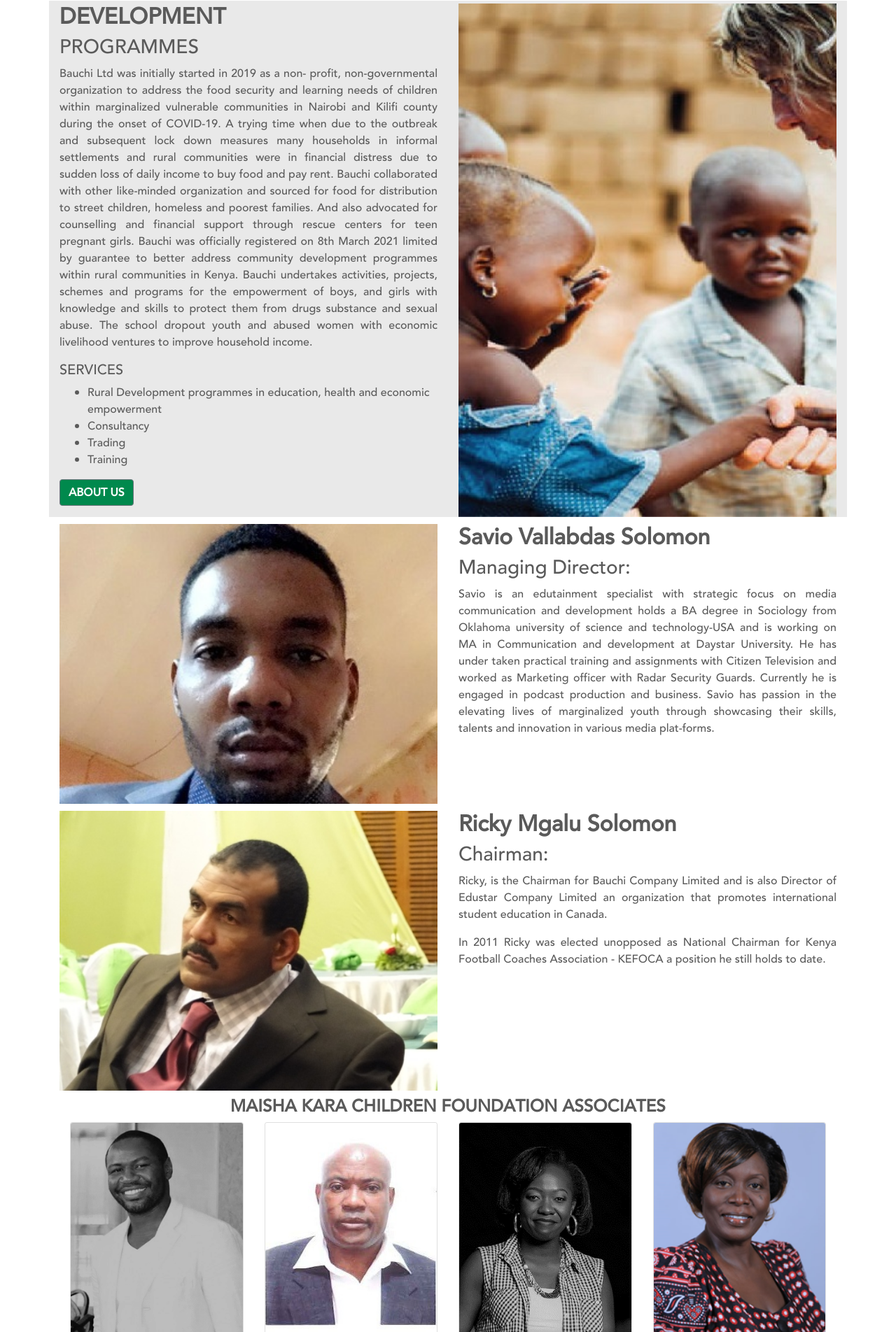
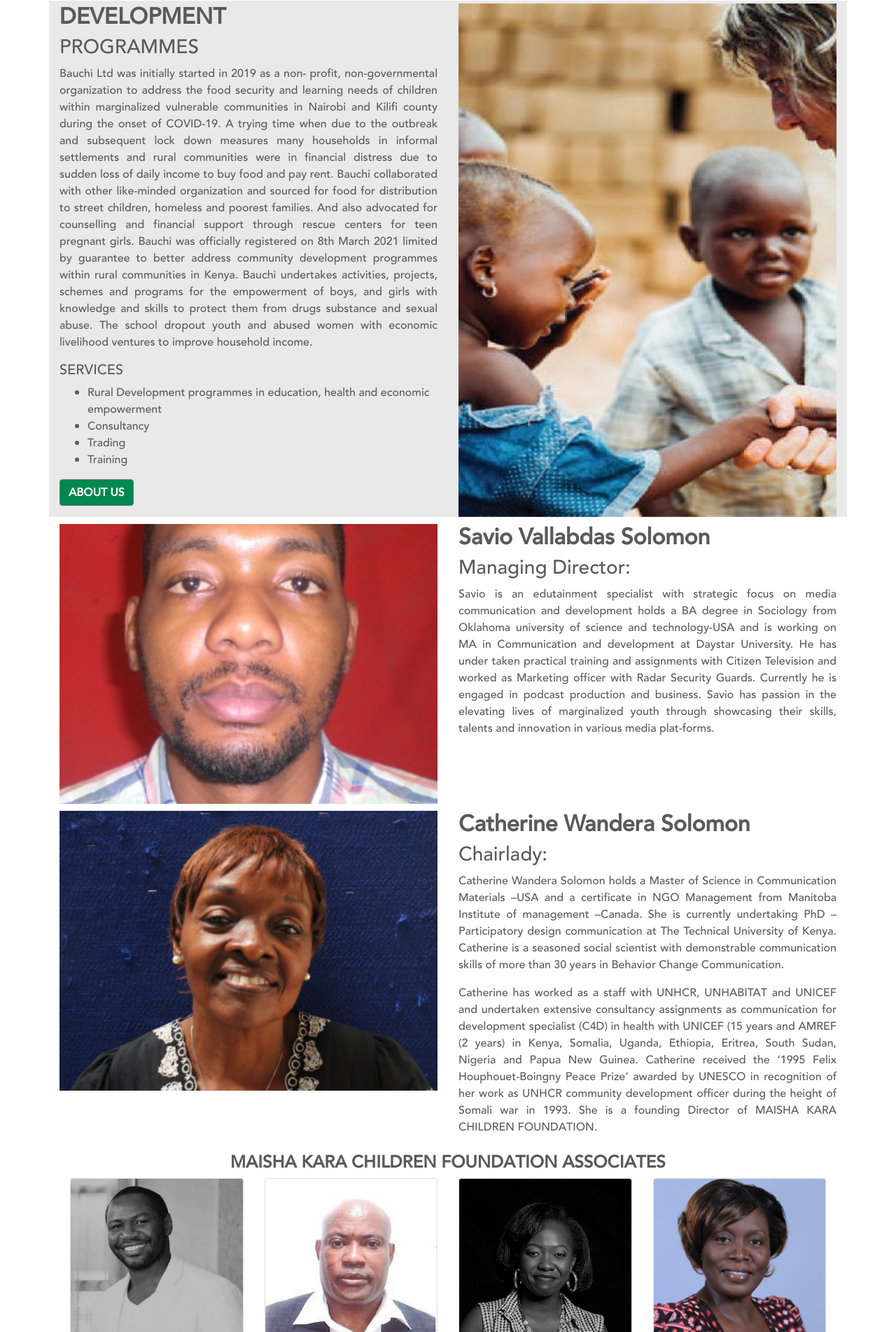
Before and after one commit to kevincliffo/bauchi-limited, a CodeIgniter app: page /bauchi/ in a window 1280 px wide. Shown: the part 739-2643 px from the top of the page at 70% size. Run offline with CodeIgniter, Linux system fonts and the light colour scheme; some libraries are stand-ins or nearby versions.

Commit message:
edited chairman details

```diff
--- a/application/views/view_home.php
+++ b/application/views/view_home.php
@@ -162,7 +162,7 @@
                 <div class="section-spacing"></div>
                 <div class="row">
                     <div class="col-lg-6">
-                        <img class="img-responsive management-img" src="<?php echo base_url();?>assets/images/savio-1.jpeg" alt="">
+                        <img class="img-responsive management-img" src="<?php echo base_url();?>assets/images/savio-2.JPG" alt="">
                     </div>
                     <div class="col-lg-6">
                         <h2 style="font-weight:600">Savio Vallabdas Solomon</h2>
@@ -173,14 +173,14 @@
                 <div class="section-spacing"></div>
                 <div class="row">
                     <div class="col-lg-6">
-                        <img class="img-responsive management-img" src="<?php echo base_url();?>assets/images/ricky-solomon.jpeg" alt="">
+                        <img class="img-responsive management-img" src="<?php echo base_url();?>assets/images/catherine.png" alt="">
                     </div>
                     <!-- /.col-lg-4 -->
                     <div class="col-lg-6">
-                        <h2 style="font-weight:600">Ricky Mgalu Solomon</h2>
-                        <h3>Chairman:</h3>
-                        <p class="text-justify">Ricky, is the Chairman for Bauchi Company Limited and is also Director of Edustar Company Limited an organization that promotes international student education in Canada.</p>
-                        <p class="text-justify">In 2011 Ricky was elected unopposed as National Chairman for Kenya Football Coaches Association - KEFOCA a position he still holds to date.</p>
+                        <h2 style="font-weight:600">Catherine Wandera Solomon</h2>
+                        <h3>Chairlady:</h3>
+                        <p class="text-justify">Catherine Wandera Solomon holds a Master of Science in Communication Materials –USA and a certificate in NGO Management from Manitoba Institute of management –Canada. She is currently undertaking PhD –Participatory design communication at The Technical University of Kenya. Catherine is a seasoned social scientist with demonstrable communication skills of more than 30 years in Behavior Change Communication.</p>
+                        <p class="text-justify">Catherine has worked as a staff with UNHCR, UNHABITAT and UNICEF and undertaken extensive consultancy assignments as communication for development specialist (C4D) in health with UNICEF (15 years and AMREF (2 years) in Kenya, Somalia, Uganda, Ethiopia, Eritrea, South Sudan, Nigeria and Papua New Guinea. Catherine received the ‘1995 Felix Houphouet-Boingny Peace Prize’ awarded by UNESCO in recognition of her work as UNHCR community development officer during the height of Somali war in 1993. She is a founding Director of MAISHA KARA CHILDREN FOUNDATION.</p>
                     </div>
                 </div>
                 <div class="row justify-content-center pt-2">
```
Also changed, not shown: assets/images/catherine.png (added), assets/images/savio-2.JPG (added).
